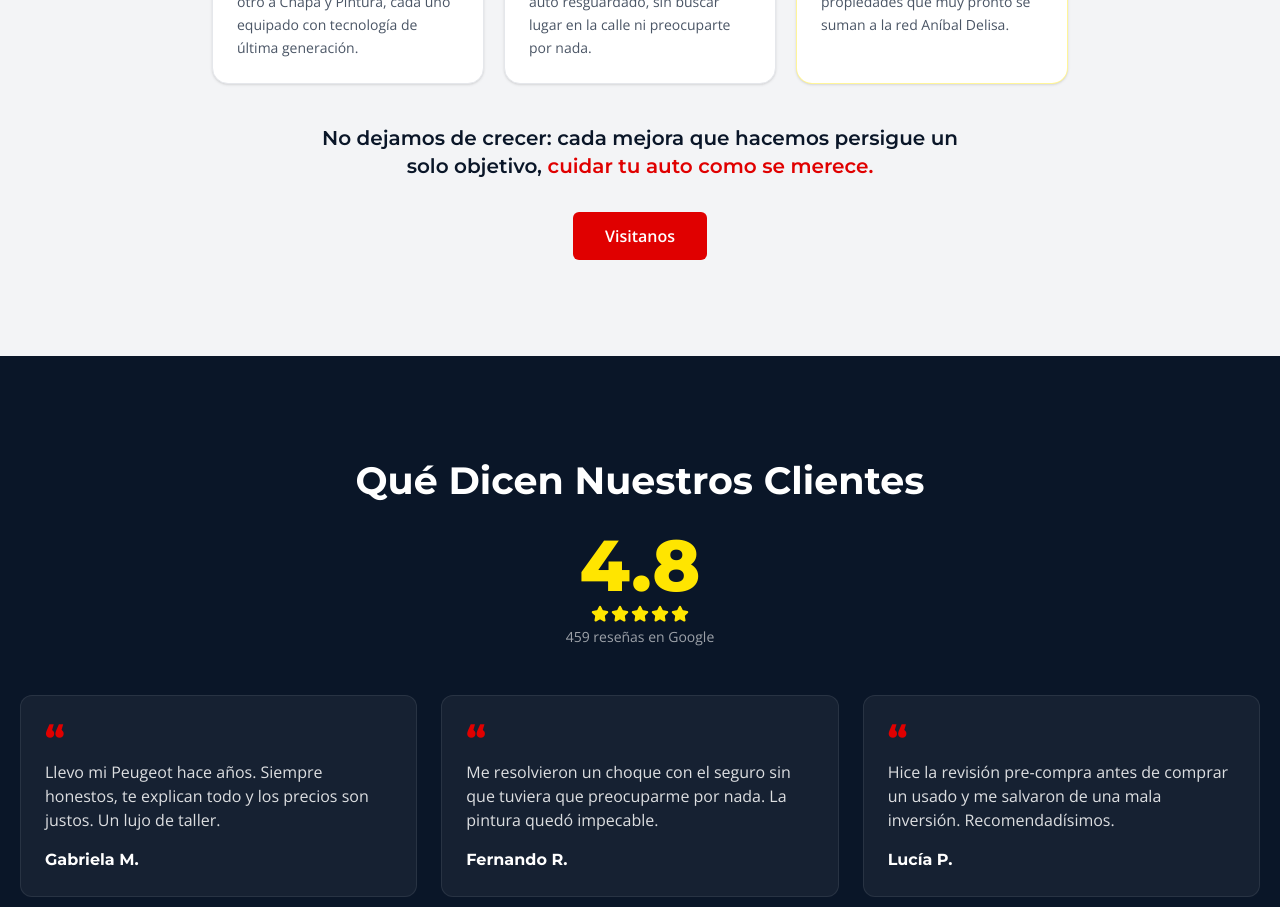
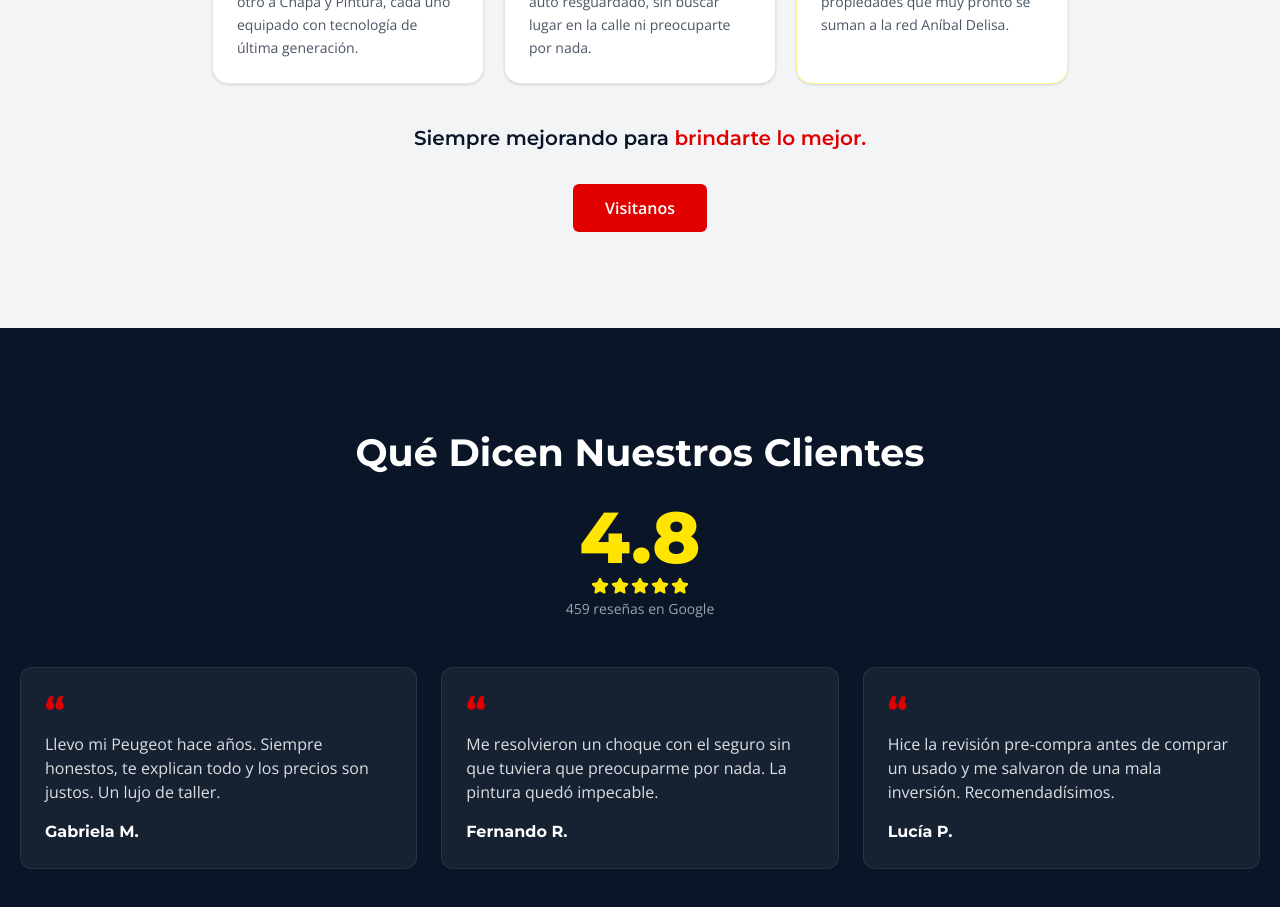
Before and after one commit to delisaluciaanibaldelisa/anibaldelisa-web, a Next.js app: page / in a window 1280 px wide. Shown: the part 5200-6107 px from the top of the page. Built offline with nearby package versions, Linux system fonts and the light colour scheme; no server answers.

Commit message:
Bloque presencia: restaura frase de cierre 'Siempre mejorando para brindarte lo mejor'

```diff
--- a/app/page.tsx
+++ b/app/page.tsx
@@ -593,11 +593,8 @@ export default function Home() {
             </div>
 
             <p className="mt-10 font-heading font-semibold text-lg md:text-xl text-dark max-w-2xl mx-auto">
-              No dejamos de crecer: cada mejora que hacemos persigue un solo
-              objetivo,{" "}
-              <span className="text-primary">
-                cuidar tu auto como se merece.
-              </span>
+              Siempre mejorando para{" "}
+              <span className="text-primary">brindarte lo mejor.</span>
             </p>
           </Reveal>
 
```
